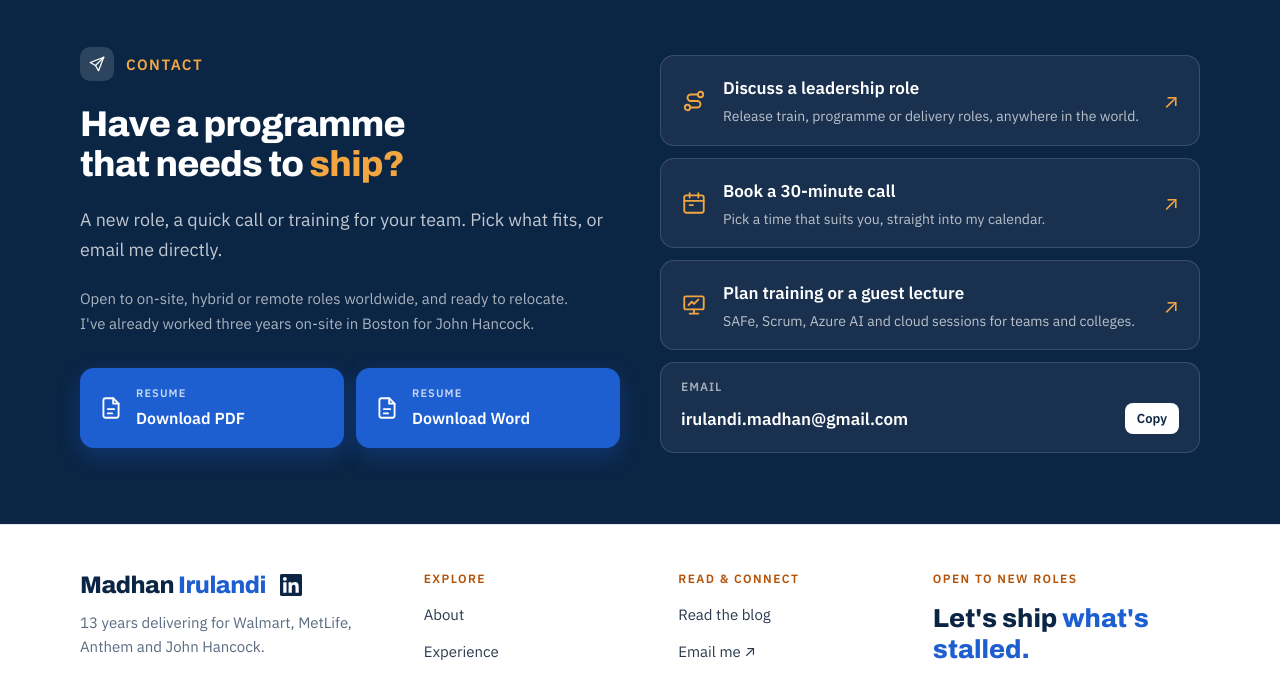
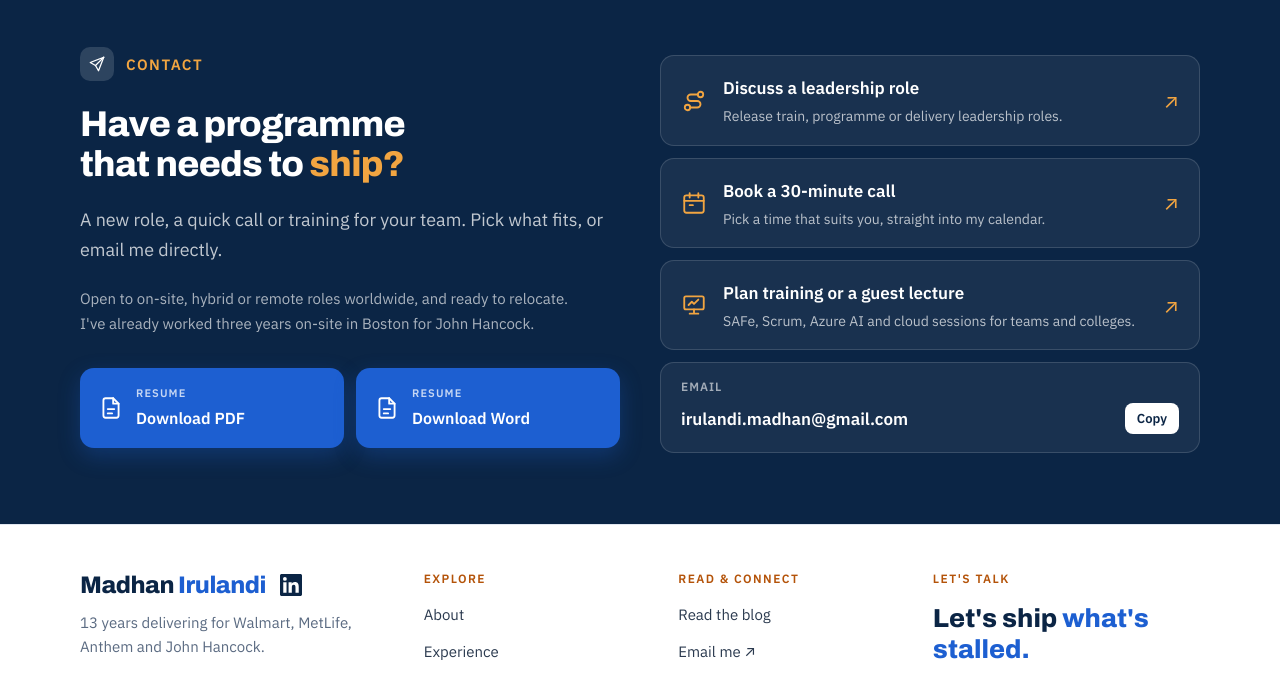
Before and after one commit to Madhan-I/Madhan-I.github.io, a Jekyll site: the page built from index.html, in a window 1280 px wide and 900 px high, scrolled down 12234 px. Shown: the part 153-826 px from the top of the window. Built offline with Jekyll 4.4.1, drawn with Linux system fonts in a browser that asks for light colours.

Commit message:
Trim repeated open-to-roles wording: contact card and footer heading.
Co-Authored-By: Claude Opus 5.5 <noreply@anthropic.com>
Claude-Session: https://claude.ai/code/session_01MFRrTt7LBDdX57m85KHNGp

```diff
--- a/_layouts/default.html
+++ b/_layouts/default.html
@@ -47,7 +47,7 @@
         {% if site.data.profile.resume_file != "" %}<a href="{{ '/assets/resume/' | append: site.data.profile.resume_file | relative_url }}" download>Download resume ↓</a>{% endif %}
       </div>
       <div class="f-col f-end">
-        <b>Open to new roles</b>
+        <b>Let's talk</b>
         <p class="f-big">Let's ship <span>what's stalled.</span></p>
         <a class="f-top" href="#top">Back to top ↑</a>
       </div>
--- a/index.html
+++ b/index.html
@@ -197,7 +197,7 @@ layout: default
       <p class="note">{% if p.contact_note.first %}{{ p.contact_note | join: "<br>" }}{% else %}{{ p.contact_note }}{% endif %}</p>
     </div>
     <div class="intents reveal">
-      <a class="intent" href="mailto:{{ p.email }}?subject=Leadership%20role%20for%20{{ p.name_first }}" data-goatcounter-click="intent-role"><svg class="ic" aria-hidden="true"><use href="#i-route"/></svg><span><b>Discuss a leadership role</b><i>Release train, programme or delivery roles, anywhere in the world.</i></span><em aria-hidden="true">↗</em></a>
+      <a class="intent" href="mailto:{{ p.email }}?subject=Leadership%20role%20for%20{{ p.name_first }}" data-goatcounter-click="intent-role"><svg class="ic" aria-hidden="true"><use href="#i-route"/></svg><span><b>Discuss a leadership role</b><i>Release train, programme or delivery leadership roles.</i></span><em aria-hidden="true">↗</em></a>
       {% if p.calendly != "" %}<a class="intent" href="{{ p.calendly }}" target="_blank" rel="noopener" data-goatcounter-click="intent-call"><svg class="ic" aria-hidden="true"><use href="#i-cal"/></svg><span><b>Book a 30-minute call</b><i>Pick a time that suits you, straight into my calendar.</i></span><em aria-hidden="true">↗</em></a>{% endif %}
       <a class="intent" href="mailto:{{ p.email }}?subject=Training%20or%20guest%20lecture" data-goatcounter-click="intent-training"><svg class="ic" aria-hidden="true"><use href="#i-board"/></svg><span><b>Plan training or a guest lecture</b><i>SAFe, Scrum, Azure AI and cloud sessions for teams and colleges.</i></span><em aria-hidden="true">↗</em></a>
     </div>
```
